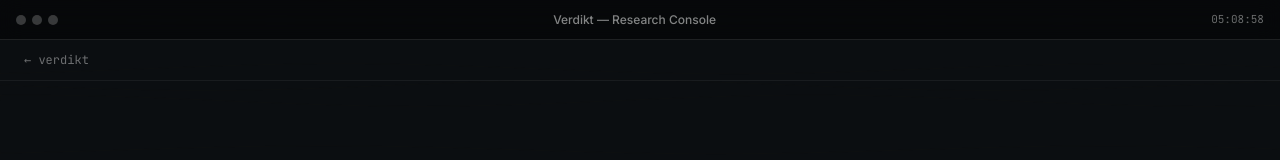
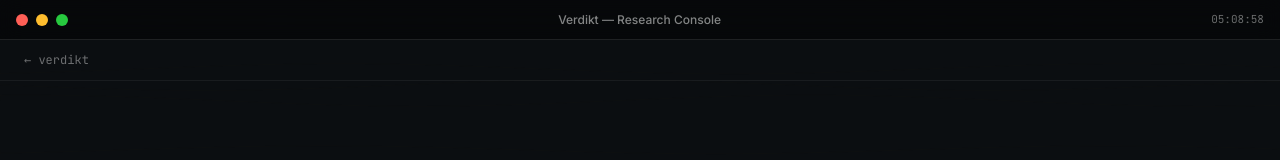
Before and after one commit to ankan00V/Verdikt, a Next.js app: page /research in a window 1280 px wide. Shown: the top 160 px of the page. Built offline with nearby package versions, Linux system fonts and the light colour scheme; a web font is replaced by a local one.

Commit message:
feat: implement functional macOS traffic lights in ConsoleBar

```diff
--- a/src/components/verdikt/ConsoleBar.tsx
+++ b/src/components/verdikt/ConsoleBar.tsx
@@ -1,6 +1,9 @@
 "use client";
 
 import { useEffect, useState } from "react";
+
+import { X, Minus, Maximize2 } from "lucide-react";
+import { useRouter } from "next/navigation";
 
 interface ConsoleBarProps {
   startedAt?: Date | null;
@@ -8,6 +11,15 @@ interface ConsoleBarProps {
 
 export default function ConsoleBar({ startedAt }: ConsoleBarProps) {
   const [display, setDisplay] = useState("");
+  const router = useRouter();
+
+  const handleFullscreen = () => {
+    if (!document.fullscreenElement) {
+      document.documentElement.requestFullscreen().catch(() => {});
+    } else {
+      document.exitFullscreen().catch(() => {});
+    }
+  };
 
   useEffect(() => {
     if (!startedAt) {
@@ -46,11 +58,25 @@ export default function ConsoleBar({ startedAt }: ConsoleBarProps) {
 
   return (
     <div className="h-10 bg-black/40 backdrop-blur-md border-b border-white/10 flex items-center justify-between px-4">
-      {/* Left: neutral dots (NOT traffic-light — not a desktop app) */}
-      <div className="flex items-center gap-1.5">
-        <div className="w-2.5 h-2.5 rounded-full bg-white/20" />
-        <div className="w-2.5 h-2.5 rounded-full bg-white/20" />
-        <div className="w-2.5 h-2.5 rounded-full bg-white/20" />
+      {/* Left: macOS traffic lights */}
+      <div className="flex items-center gap-2 group">
+        <button
+          onClick={() => router.push("/")}
+          className="w-3 h-3 rounded-full bg-[#FF5F56] flex items-center justify-center transition-all"
+        >
+          <X className="w-2 h-2 text-black/60 opacity-0 group-hover:opacity-100" strokeWidth={3} />
+        </button>
+        <button
+          className="w-3 h-3 rounded-full bg-[#FFBD2E] flex items-center justify-center transition-all cursor-default"
+        >
+          <Minus className="w-2 h-2 text-black/60 opacity-0 group-hover:opacity-100" strokeWidth={3} />
+        </button>
+        <button
+          onClick={handleFullscreen}
+          className="w-3 h-3 rounded-full bg-[#27C93F] flex items-center justify-center transition-all"
+        >
+          <Maximize2 className="w-2 h-2 text-black/60 opacity-0 group-hover:opacity-100" strokeWidth={3} />
+        </button>
       </div>
 
       {/* Center label */}
```
